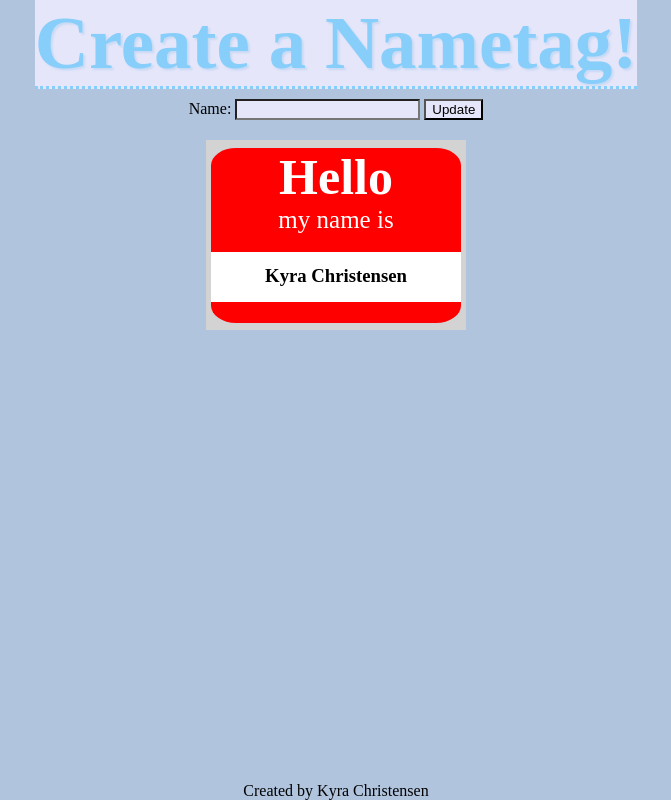
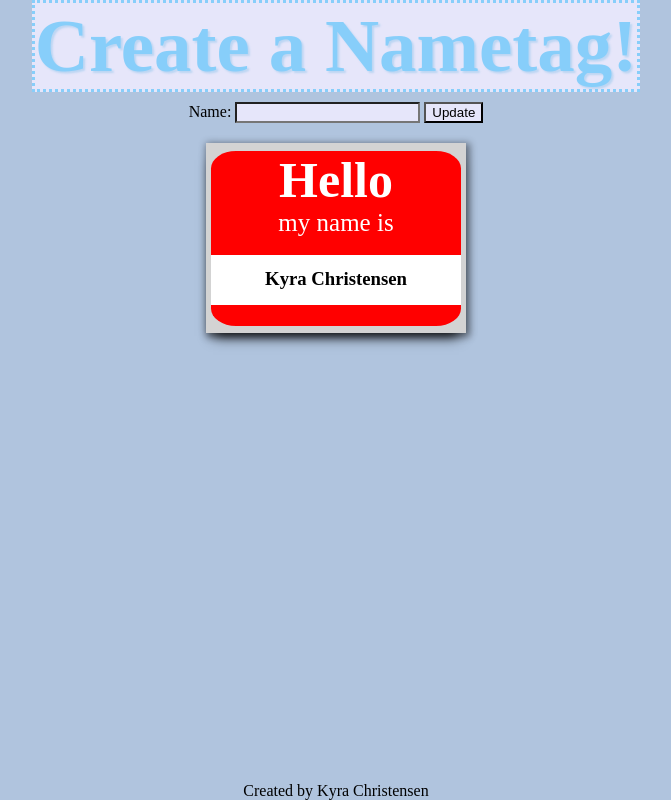
Before and after one commit to Kyra-christensen/nametag-lab-nov21, a plain HTML site: page index.html in a window 1280 px wide. Shown: the whole page, without its empty margins (304-975 px from the left). Drawn offline with Linux system fonts and the light colour scheme.

Commit message:
added some more styling

```diff
--- a/style.css
+++ b/style.css
@@ -15,7 +15,6 @@ main{
     justify-content: center;
     align-items: center;
     flex-direction: column;
-
      }
 
 
@@ -28,12 +27,9 @@ main{
     color: lightskyblue;
     margin-top: 0;
     margin-bottom: 10px;
-    width: auto;
-    height: auto;
     font-size: 75px;
-    text-align: center;
-    text-shadow: 2px 2px 2px rgba(125, 191,232,0.29);
-    border-bottom: dotted;
+    text-shadow: 2px 2px 2px rgba(125, 191,232,0.40);
+    border: dotted;
 }
 
 
@@ -48,6 +44,7 @@ main{
     align-items: center;
     flex-direction: column;
     margin-bottom: 50px;
+    box-shadow: 0px 10px 13px -7px #000000, 2px 2px 7px 2px rgba(0,0,0,0.43);
 }
 
 .box {
```
